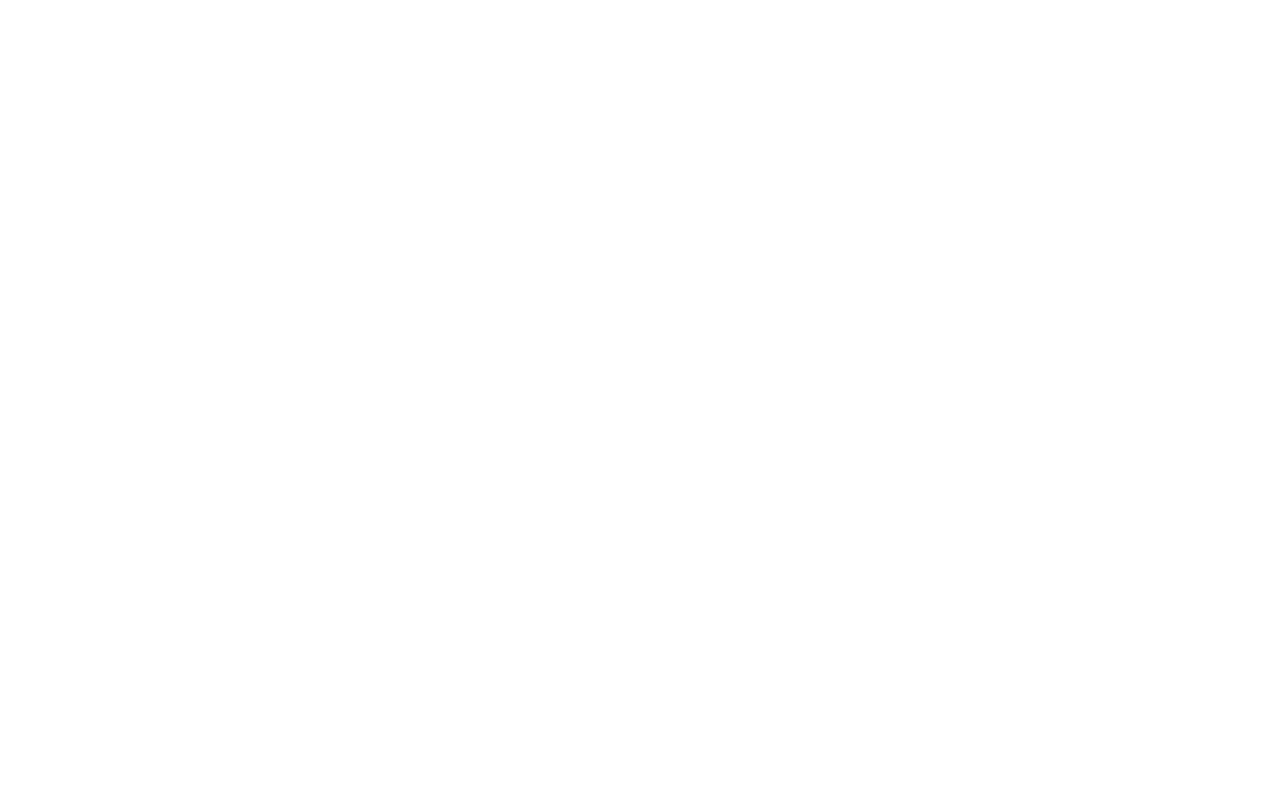
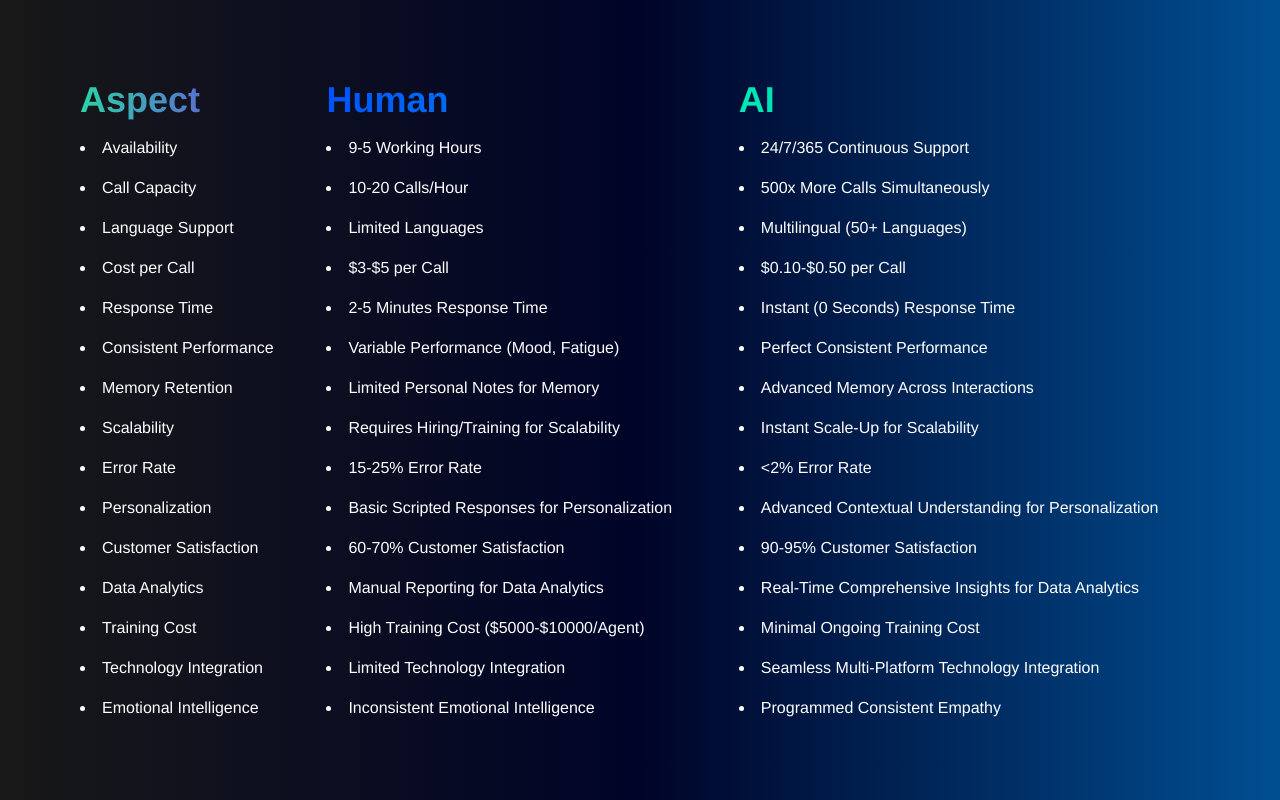
Before and after one commit to parmarharsh2490/Ai-Tellicaller, a React (Vite) app: page /Human-vs-AI in a window 1280 px wide. Before the commit this address had no page. Built offline with nearby package versions, Linux system fonts and the light colour scheme.

Commit message:
feat: add HumanVsAI component and update navigation for new route

```diff
--- a/src/App.tsx
+++ b/src/App.tsx
@@ -10,11 +10,13 @@
 import Blog3 from './components/blog/Blog3.tsx';
 import Blog2 from './components/blog/Blog2.tsx';
 import Blog4 from './components/blog/Blog4.tsx';
+import HumanVsAI from './components/HumanVsAI.tsx';
 const App = () => {
   return (
     <Routes>
       <Route path="/" element={<Home/>}></Route>
       <Route path="/blog1" element={<Blog1/>}></Route>
+       <Route path="/Human-vs-AI" element={<HumanVsAI/>}></Route>
        <Route path="/blog2" element={<Blog2/>}></Route>
       <Route path="/blog3" element={<Blog3/>}></Route>
       <Route path="/blog4" element={<Blog4/>}></Route>
--- a/src/components/AITelecalling.tsx
+++ b/src/components/AITelecalling.tsx
@@ -1,4 +1,4 @@
-import  { useRef, useState } from 'react';
+import  {  useState } from 'react';
 
 const industries = [
   {
@@ -70,9 +70,8 @@
   </button>
 );
 
-const AiTelecallingComponent = () => {
+const AiTelecallingComponent = ({descriptionRef} : any) => {
   const [selectedIndustry, setSelectedIndustry] = useState(industries[0]);
-  const descriptionRef = useRef<HTMLDivElement | null>(null);
 
   const handleLabelClick = (industry: typeof industries[0]) => {
     setSelectedIndustry(industry);
--- a/src/components/DialoftAI.tsx
+++ b/src/components/DialoftAI.tsx
@@ -4,7 +4,7 @@
       <div className={`text-xl font-helvetica text-center sm:text-2xl md:text-5xl font-bold ${color}`}>
         {value}
       </div>
-      <div className="mt-2 text-[10px] font-roboto uppercase tracking-wider font-roboto text-center" style={{color: "#C4C4C4"}}>
+      <div className="mt-2 text-[10px] uppercase tracking-wider font-roboto text-center" style={{color: "#C4C4C4"}}>
         {label}
       </div>
     </div>
--- a/src/components/Home.tsx
+++ b/src/components/Home.tsx
@@ -1,3 +1,4 @@
+import { useRef } from "react";
 import AITelecalling from "../components/AITelecalling";
 import BookDemoButton from "../components/BookDemoButton";
 import Contact from "../components/Contact";
@@ -8,9 +9,11 @@
 import TrustedBy from "../components/TrustedBy";
 import DialoftAI from "./DialoftAI";
 const Home = () => {
+  const descriptionRef = useRef<HTMLDivElement | null>(null);
+
   return (
     <div className="min-h-screen bg-black text-white">
-    <Navigation />
+    <Navigation descriptionRef={descriptionRef}/>
     <main className="relative">
     <div className="absolute flex items-center justify-center gap-10 top-0 left-0 overflow-hidden">
         <img fetchPriority="high" loading="eager" className="w-[50%] relative scale-125 -left-40" src="/homepage.jpeg" alt="" />
@@ -19,10 +22,16 @@
       <div className="relative max-w-7xl mx-auto px-4 py-10 text-center">
         <h1 className="text-white sm:mt-20 font-helvetica text-4xl sm:text-[55px] md:text-[70px] leading-[1.27] tracking-[0px]">
           Transform Your Business With AI Phone Agents That{" "}
-          <div className="word inline-block text-4xl sm:text-[50px]">
-            <span style={{ color: "#8C01FA" }} className=" block">Boost Business</span>
-            <span style={{ color: "#8C01FA" }} className=" block">Engineers</span>
-            <span style={{ color: "#8C01FA" }} className="block">Doctors</span>
+          <div className="word inline-block uppercase text-2xl sm:text-[50px]">
+            <span style={{ color: "#8C01FA" }} className="block">Boost Business</span>
+            <span style={{ color: "#8C01FA" }} className=" block">handle support 24/7</span>
+            <span style={{ color: "#8C01FA" }} className="block">convert prospects</span>
+            <span style={{ color: "#8C01FA" }} className="block">book appointments</span>
+            <span style={{ color: "#8C01FA" }} className="block">prequalify leads</span>
+            <span style={{ color: "#8C01FA" }} className="block">cold call leads</span>
+            <span style={{ color: "#8C01FA" }} className="block">drive sales</span>
+            <span style={{ color: "#8C01FA" }} className="block">reduce costs</span>
+            <span style={{ color: "#8C01FA" }} className="block">sound human</span>
           </div>
         </h1>
         <p className="sm:text-lg text-sm font-helvetica md:text-xl text-gray-300 mb-8 max-w-xl mx-auto">
@@ -40,6 +49,8 @@
         <Feature />
       </div>
       <DialoftAI/>
+      <div ref={descriptionRef}>
+      </div>
       <AITelecalling />
       <CustomerReview />
       <NewThingsInAi />
--- /dev/null
+++ b/src/components/HumanVsAI.tsx
@@ -0,0 +1,92 @@
+const comparisonData = {
+    human: [
+        "9-5 Working Hours",
+        "10-20 Calls/Hour",
+        "Limited Languages",
+        "$3-$5 per Call",
+        "2-5 Minutes Response Time",
+        "Variable Performance (Mood, Fatigue)",
+        "Limited Personal Notes for Memory",
+        "Requires Hiring/Training for Scalability",
+        "15-25% Error Rate",
+        "Basic Scripted Responses for Personalization",
+        "60-70% Customer Satisfaction",
+        "Manual Reporting for Data Analytics",
+        "High Training Cost ($5000-$10000/Agent)",
+        "Limited Technology Integration",
+        "Inconsistent Emotional Intelligence",
+    ],
+    ai: [
+        "24/7/365 Continuous Support",
+        "500x More Calls Simultaneously",
+        "Multilingual (50+ Languages)",
+        "$0.10-$0.50 per Call",
+        "Instant (0 Seconds) Response Time",
+        "Perfect Consistent Performance",
+        "Advanced Memory Across Interactions",
+        "Instant Scale-Up for Scalability",
+        "<2% Error Rate",
+        "Advanced Contextual Understanding for Personalization",
+        "90-95% Customer Satisfaction",
+        "Real-Time Comprehensive Insights for Data Analytics",
+        "Minimal Ongoing Training Cost",
+        "Seamless Multi-Platform Technology Integration",
+        "Programmed Consistent Empathy",
+    ],
+    aspects: [
+        "Availability",
+        "Call Capacity",
+        "Language Support",
+        "Cost per Call",
+        "Response Time",
+        "Consistent Performance",
+        "Memory Retention",
+        "Scalability",
+        "Error Rate",
+        "Personalization",
+        "Customer Satisfaction",
+        "Data Analytics",
+        "Training Cost",
+        "Technology Integration",
+        "Emotional Intelligence",
+    ],
+};
+
+const HumanVsAI = () => {
+    return (
+        <div  style={{ background: 'linear-gradient(to right, #181818, #000428, #004e92)' }} className="w-screen h-full flex items-center justify-center p-2 sm:p-6 min-h-screen">
+            <table className="font-helvetica table-auto w-full max-w-6xl text-white rounded-lg overflow-scroll ">
+                <thead>
+                    <tr className="">
+                        <th className="text-lg sm:text-4xl font-bold sm:px-4 text-start sm:py-2 gradient-text-alt-2">Aspect</th>
+                        <th className="text-lg sm:text-4xl font-bold sm:px-4 text-start sm:py-2 gradient-text-alt-3">Human</th>
+                        <th className="text-lg sm:text-4xl font-bold sm:px-4 text-start sm:py-2 gradient-text-alt-1">AI</th>
+                    </tr>
+                </thead>
+                <tbody>
+                    {comparisonData.aspects.map((aspect, index) => (
+                        <tr key={index} className="bg-opacity-50 transition">
+                            <td className="sm:px-4 sm:py-2 text-[10px] sm:text-base font-medium">
+                                <ul className="sm:list-disc list-inside sm:space-y-1">
+                                    <li>{aspect}</li>
+                                </ul>
+                            </td>
+                            <td className="sm:px-4 sm:py-2 text-[10px] sm:text-base">
+                                <ul className="sm:list-disc list-inside sm:space-y-1">
+                                    <li>{comparisonData.human[index]}</li>
+                                </ul>
+                            </td>
+                            <td className="sm:px-4 sm:py-2 text-[10px] sm:text-base">
+                                <ul className="sm:list-disc list-inside sm:space-y-1">
+                                    <li>{comparisonData.ai[index]}</li>
+                                </ul>
+                            </td>
+                        </tr>
+                    ))}
+                </tbody>
+            </table>
+        </div>
+    );
+};
+
+export default HumanVsAI;
--- a/src/components/Navigation.tsx
+++ b/src/components/Navigation.tsx
@@ -1,6 +1,11 @@
+import { Link } from "react-router-dom"
 import BookDemoButton from "./BookDemoButton"
+import { scrollToBottom } from "."
 
-const Navigation = () => {
+const Navigation = ({descriptionRef} : any) => {
+  const handleClick = () => {
+    descriptionRef.current?.scrollIntoView({ behavior: 'smooth', block: 'start' });
+  }
   return (
     <nav className="flex justify-between items-center h-[59] p-2 md:p-3  mx-2 sm:mx-4">
     <div className="flex items-center">
@@ -8,14 +13,14 @@
       {/* <span className="ml-2 text-xl font-bold gradient-text">Dialoft AI</span> */}
     </div>
     <div className= "flex md:hidden text-sm items-center space-x-3 font-helvetica text-gray-300 tracking-wide" style={{color : "#848895"}}>
-    <a href="#" className="hover:text-purple-400">Human VS AI</a>
-    <a href="#" className="hover:text-purple-400">Industries</a>
+    <Link to='/Human-vs-AI' className="hover:text-purple-400">Human VS AI</Link>
+    <a href="#" onClick={handleClick} className="hover:text-purple-400">Industries</a>
     </div>
     <div className="hidden md:flex" style={{gap : "21px"}}>
       <div className="flex items-center  space-x-10 lg:space-x-54 text-lg font-helvetica font-medium" style={{color : "#848895"}}>
-      <a href="#" className="hover:text-purple-400 ">Human VS AI</a>
-      <a href="#" className="hover:text-purple-400 ">Industries</a>
-      <a href="#" className="hover:text-purple-400 ">Contact us</a>
+      <Link to="/Human-vs-AI" className="hover:text-purple-400 ">Human VS AI</Link>
+      <a href="#" onClick={handleClick}  className="hover:text-purple-400 ">Industries</a>
+      <a href="#" onClick={scrollToBottom} className="hover:text-purple-400 ">Contact us</a>
       <a href="#" className="hover:text-purple-400 ">Team</a>
       </div>
       <div className="">
--- /dev/null
+++ b/src/components/index.ts
@@ -0,0 +1,3 @@
+export function scrollToBottom(){
+    window.scrollTo({ top: document.body.scrollHeight, behavior: 'smooth' })
+}
--- a/src/index.css
+++ b/src/index.css
@@ -81,7 +81,7 @@
     height: 50px;
     line-height: 50px; /* Ensures vertical centering */
     /* padding-left: 10px; */
-    animation: spin_words 4s infinite ease-in-out;
+    animation: spin_words 8s infinite ease-in-out;
     text-align: center;
   }
 
@@ -89,11 +89,29 @@
     0% {
       transform: translateY(0);
     }
-    33% {
+    11.11% {
       transform: translateY(-50px);
     }
-    66% {
+    22.22% {
       transform: translateY(-100px);
+    }
+    33.33% {
+      transform: translateY(-150px);
+    }
+    44.44% {
+      transform: translateY(-200px);
+    }
+    55.55% {
+      transform: translateY(-250px);
+    }
+    66.66% {
+      transform: translateY(-300px);
+    }
+    77.77% {
+      transform: translateY(-350px);
+    }
+    88.88% {
+      transform: translateY(-400px);
     }
     100% {
       transform: translateY(0);
```
